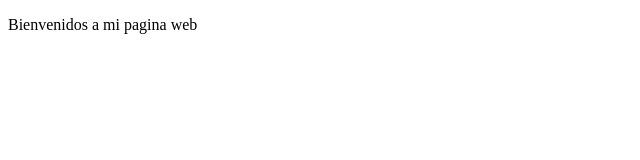
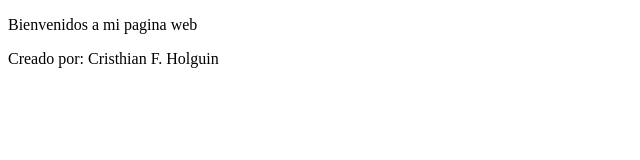
Before and after one commit to CriSfe/Primera-Pagina-Web, a plain HTML site: page index.html in a window 1280 px wide. Shown: the whole page, without its empty margins (0-640 px from the left). Drawn offline with Linux system fonts and the light colour scheme.

Commit message:
Agregue un cambio, con el creador de la pagina

```diff
--- a/index.html
+++ b/index.html
@@ -8,5 +8,6 @@
 </head>
 <body>
     <p> Bienvenidos a mi pagina web </p>
+    <p>Creado por: Cristhian F. Holguin</p>
 </body>
 </html>
```
